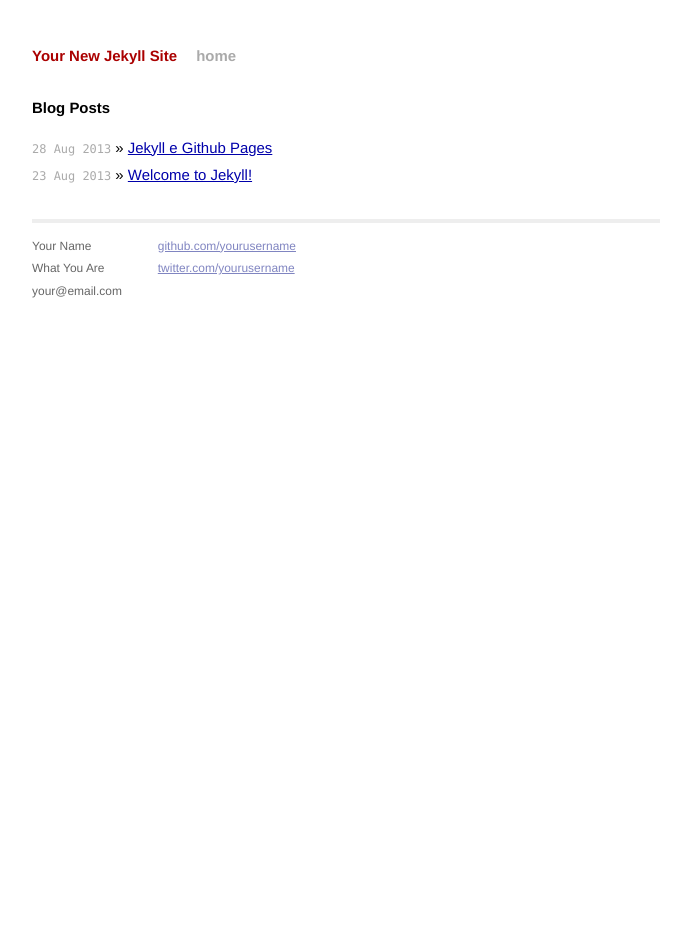
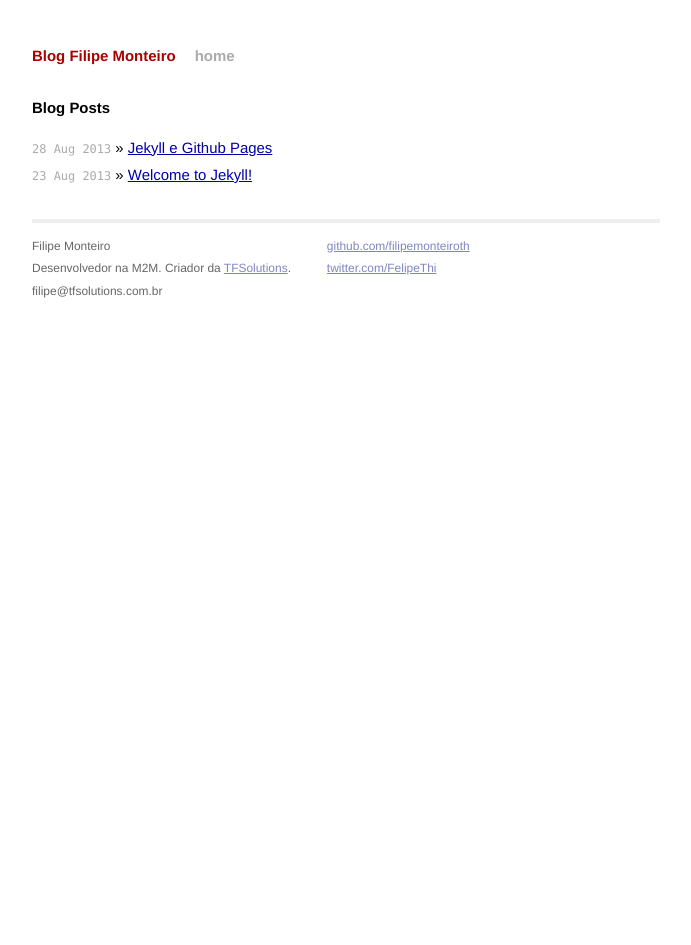
Before and after one commit to filipemonteiroth/filipemonteiroth.github.io, a Jekyll site: the page built from index.html, in a window 1280 px wide. Shown: the whole page, without its empty margins (294-985 px from the left). Built offline with Jekyll 4.4.1, drawn with Linux system fonts in a browser that asks for light colours; Markdown is read by kramdown in place of the engine named in the settings.

Commit message:
Alterando algumas configurações do Jekyll

```diff
--- a/_config.yml
+++ b/_config.yml
@@ -1,3 +1,3 @@
-name: Your New Jekyll Site
+name: Blog Filipe Monteiro
 markdown: redcarpet
 pygments: true
--- a/_layouts/default.html
+++ b/_layouts/default.html
@@ -27,15 +27,15 @@
             <div class="footer">
               <div class="contact">
                 <p>
-                  Your Name<br />
-                  What You Are<br />
-                  your@email.com
+                  Filipe Monteiro<br />
+                  Desenvolvedor na M2M. Criador da <a target="blank" href="http://www.tfsolutions.com.br">TFSolutions</a>.<br />
+                  filipe@tfsolutions.com.br
                 </p>
               </div>
               <div class="contact">
                 <p>
-                  <a href="http://github.com/yourusername/">github.com/yourusername</a><br />
-                  <a href="http://twitter.com/yourusername/">twitter.com/yourusername</a><br />
+                  <a href="http://github.com/yourusername/">github.com/filipemonteiroth</a><br />
+                  <a href="http://twitter.com/yourusername/">twitter.com/FelipeThi</a><br />
                 </p>
               </div>
             </div>
```
